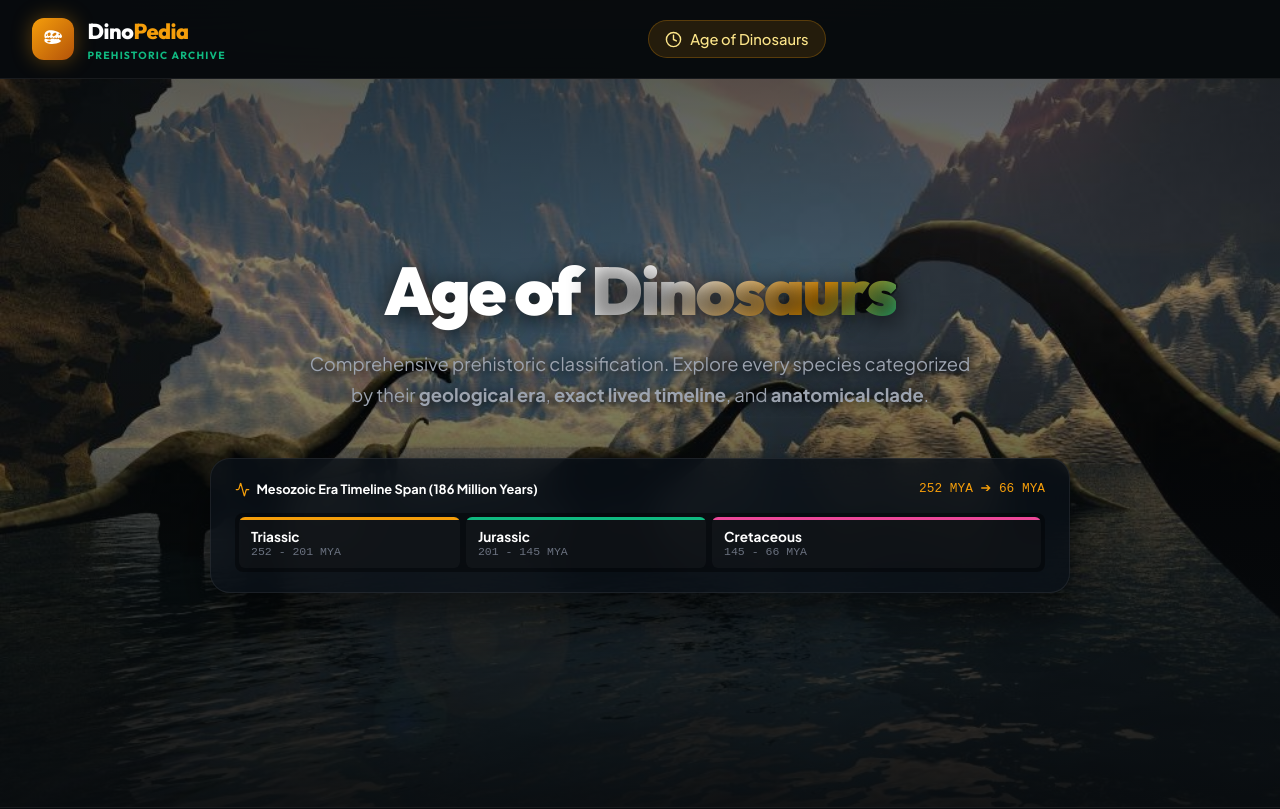
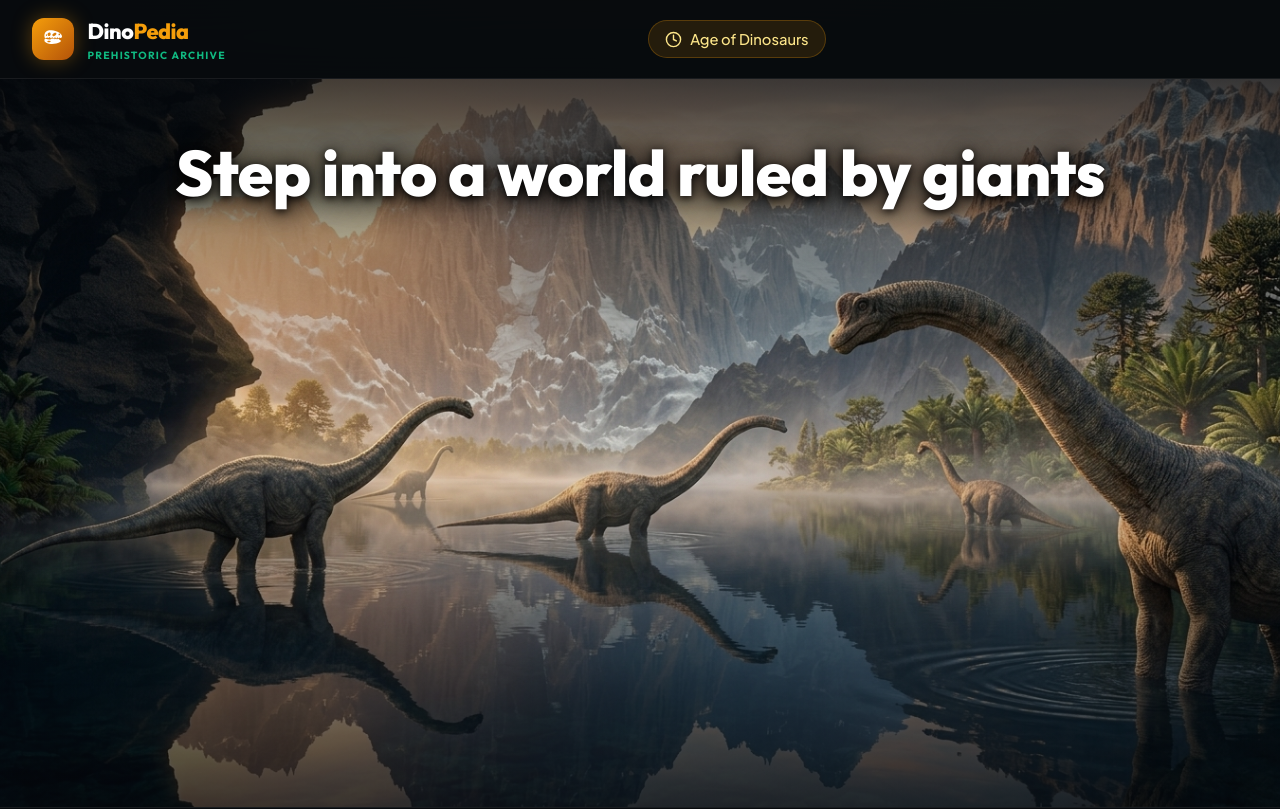
Before and after one commit to MinukaPanagoda/dinopedia, a React (Vite) app in the folder frontend/: page / in a window 1280 px wide. Shown: the top 809 px of the page. Built offline with nearby package versions, Linux system fonts and the light colour scheme.

Commit message:
Update homepage with ultra-HD sauropod lake background and top-fixed title

```diff
--- a/frontend/src/components/HomePage.jsx
+++ b/frontend/src/components/HomePage.jsx
@@ -1,63 +1,40 @@
-import React, { useState } from 'react';
-import { PERIODS } from '../data/dinosaurs';
-import { Activity } from 'lucide-react';
+import React from 'react';
 import bgImage from '../assets/homepage_bg.jpg';
 
 export default function HomePage() {
-  const [selectedEra, setSelectedEra] = useState('All');
-
   return (
     <div
       className="home-page-wrapper"
       style={{
-        backgroundImage: `linear-gradient(180deg, rgba(8, 11, 14, 0.65) 0%, rgba(8, 11, 14, 0.42) 35%, rgba(8, 11, 14, 0.94) 100%), url(${bgImage})`
+        backgroundImage: `linear-gradient(180deg, rgba(5, 8, 12, 0.75) 0%, rgba(5, 8, 12, 0.35) 22%, rgba(5, 8, 12, 0.05) 50%, rgba(5, 8, 12, 0.7) 100%), url(${bgImage})`,
+        height: 'calc(100vh - 72px)',
+        minHeight: '520px',
+        display: 'flex',
+        flexDirection: 'column',
+        alignItems: 'center',
+        justifyContent: 'flex-start',
+        paddingTop: '3.5rem',
+        overflow: 'hidden',
+        position: 'relative'
       }}
     >
-      <div className="home-container">
-        {/* Age of Dinosaurs Hero & Timeline Section */}
-        <section className="hero-section" style={{ padding: '4rem 1rem 5rem' }}>
-          <h1 className="hero-title" style={{ textShadow: '0 4px 24px rgba(0,0,0,0.8)' }}>
-            Age of <span className="hero-title-gradient">Dinosaurs</span>
-          </h1>
-
-          <p className="hero-subtitle" style={{ maxWidth: '680px', margin: '0 auto 3rem', textShadow: '0 2px 12px rgba(0,0,0,0.9)' }}>
-            Comprehensive prehistoric classification. Explore every species categorized by their
-            <strong> geological era</strong>, <strong>exact lived timeline</strong>, and <strong>anatomical clade</strong>.
-          </p>
-
-          {/* Geological Macro Timeline Visualizer */}
-          <div className="timeline-visual-scale glass-panel" style={{ backdropFilter: 'blur(16px)', background: 'rgba(10, 16, 24, 0.78)', boxShadow: '0 20px 50px rgba(0,0,0,0.6)' }}>
-            <div className="timeline-scale-header">
-              <span className="timeline-scale-title">
-                <Activity size={15} color="#F59E0B" /> Mesozoic Era Timeline Span (186 Million Years)
-              </span>
-              <span className="timeline-scale-note">252 MYA ➔ 66 MYA</span>
-            </div>
-
-            <div className="timeline-segments-track">
-              {PERIODS.map(p => {
-                const isSelected = selectedEra === p.name;
-                return (
-                  <button
-                    key={p.id}
-                    className={`timeline-segment-block ${isSelected ? 'active-era' : ''}`}
-                    style={{
-                      '--segment-color': p.color,
-                      flex: p.name === 'Triassic' ? '51' : p.name === 'Jurassic' ? '56' : '79'
-                    }}
-                    onClick={() => setSelectedEra(selectedEra === p.name ? 'All' : p.name)}
-                  >
-                    <div className="segment-indicator" />
-                    <div className="segment-info">
-                      <span className="segment-name">{p.name}</span>
-                      <span className="segment-dates">{p.dates}</span>
-                    </div>
-                  </button>
-                );
-              })}
-            </div>
-          </div>
-        </section>
+      <div className="home-container" style={{ textAlign: 'center', padding: '0 1.5rem', zIndex: 2 }}>
+        <h1
+          className="hero-fixed-title"
+          style={{
+            fontFamily: 'var(--font-heading)',
+            fontSize: 'clamp(2.2rem, 5vw, 4.2rem)',
+            fontWeight: '800',
+            lineHeight: '1.2',
+            letterSpacing: '-0.01em',
+            color: '#FFFFFF',
+            textShadow: '0 2px 8px rgba(0, 0, 0, 0.95), 0 4px 24px rgba(0, 0, 0, 0.85), 0 0 35px rgba(0, 0, 0, 0.65)',
+            margin: '0 auto',
+            maxWidth: '1000px'
+          }}
+        >
+          Step into a world ruled by giants
+        </h1>
       </div>
     </div>
   );
```
Also changed, not shown: frontend/public/homepage_bg.jpg, frontend/src/assets/homepage_bg.jpg.
